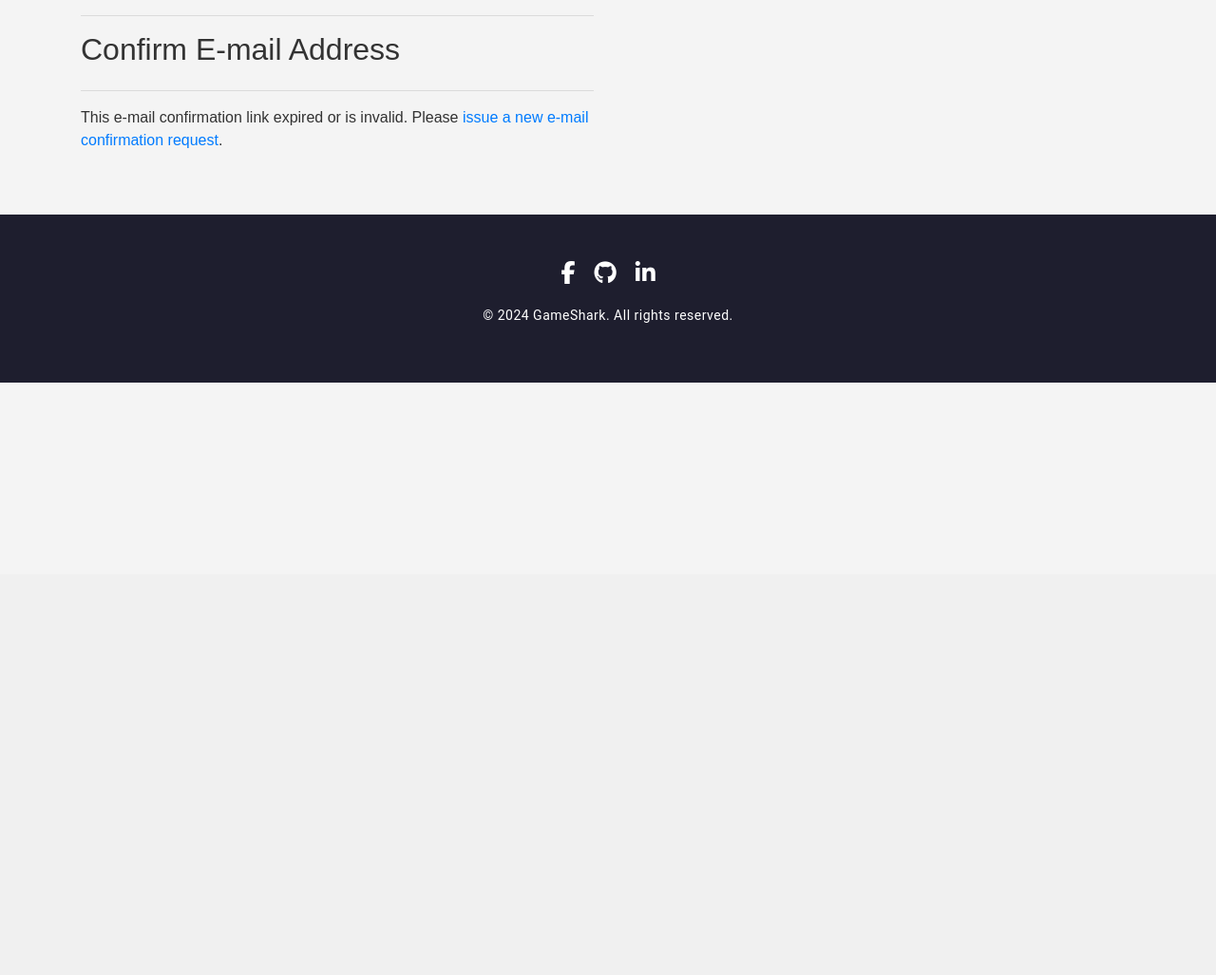
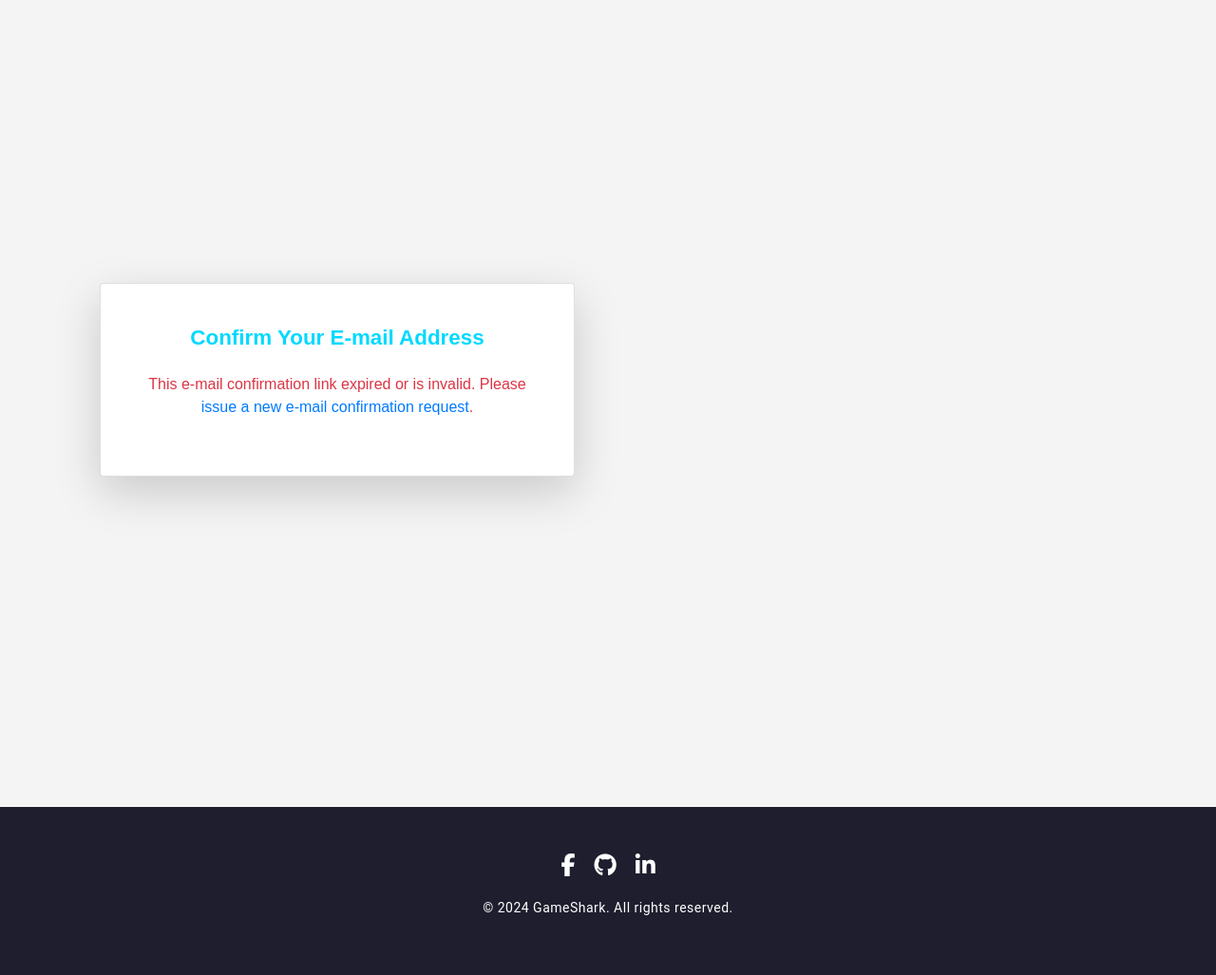
Before and after one commit to dhardi/gameshark, a Django app: a page that uses templates/allauth/account/email_confirm.html in a window 1280 px wide. Shown: the part 195-1222 px from the top of the page at 95% size. Before the commit the page ends 598 px from the top, so only its background shows below. Run offline with Django 5.2, Linux system fonts and the light colour scheme; parts of the project's set-up code (start-up, migrations or seed data) failed here and were passed over; some libraries are stand-ins or nearby versions.

Commit message:
added style to email confirm

```diff
--- a/templates/allauth/account/email_confirm.html
+++ b/templates/allauth/account/email_confirm.html
@@ -5,29 +5,29 @@
 
 {% block head_title %}{% trans "Confirm E-mail Address" %}{% endblock %}
 
-
 {% block inner_content %}
-<hr>
-<h2 class="logo-font mb-4">{% trans "Confirm E-mail Address" %}</h2>
-<hr>
+<div class="container d-flex justify-content-center align-items-center vh-100">
+    <div class="card shadow-lg p-4" style="max-width: 500px; width: 100%;">
+        <div class="card-body text-center">
+            <h2 class="card-title mb-4">{% trans "Confirm Your E-mail Address" %}</h2>
 
             {% if confirmation %}
-
                 {% user_display confirmation.email_address.user as user_display %}
-
-<p>{% blocktrans with confirmation.email_address.email as email %}Please confirm that <a href="mailto:{{ email }}">{{ email }}</a> is an e-mail address for user {{ user_display }}.{% endblocktrans %}</p>
+                <p class="card-text">
+                    {% blocktrans with confirmation.email_address.email as email %}Please confirm that <strong><a href="mailto:{{ email }}" class="link-primary">{{ email }}</a></strong> is your e-mail address for user <strong>{{ user_display }}</strong>.{% endblocktrans %}
+                </p>
 
                 <form method="post" action="{% url 'account_confirm_email' confirmation.key %}">
                     {% csrf_token %}
-    <button type="submit">{% trans 'Confirm' %}</button>
+                    <button type="submit" class="btn btn-success mt-3">{% trans 'Confirm E-mail' %}</button>
                 </form>
-
             {% else %}
-
                 {% url 'account_email' as email_url %}
-
-<p>{% blocktrans %}This e-mail confirmation link expired or is invalid. Please <a href="{{ email_url }}">issue a new e-mail confirmation request</a>.{% endblocktrans %}</p>
-
+                <p class="text-danger">
+                    {% blocktrans %}This e-mail confirmation link expired or is invalid. Please <a href="{{ email_url }}" class="link-danger">issue a new e-mail confirmation request</a>.{% endblocktrans %}
+                </p>
             {% endif %}
-
+        </div>
+    </div>
+</div>
 {% endblock %}
```
Lines whose indentation alone changed are shown as unchanged.
